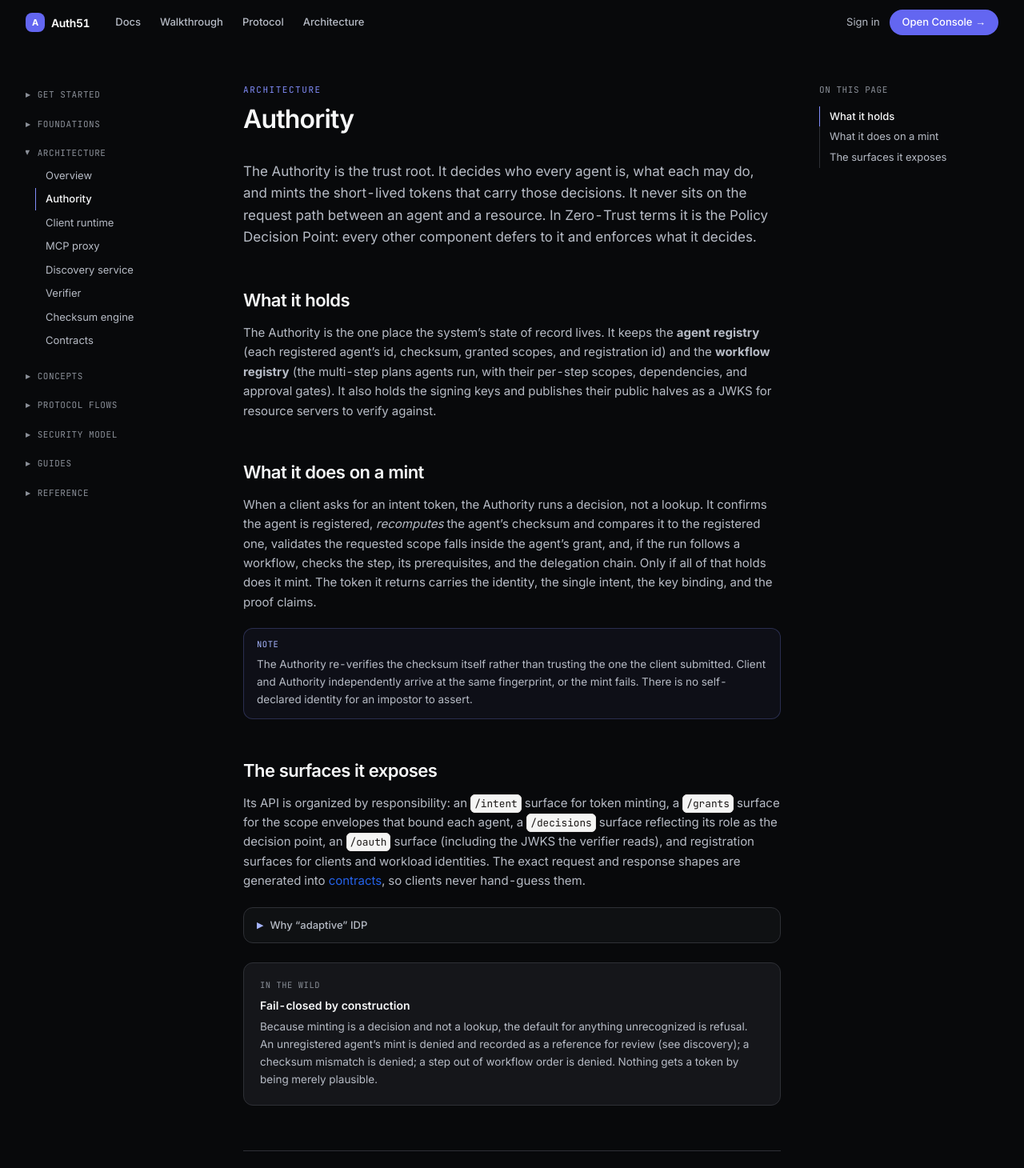
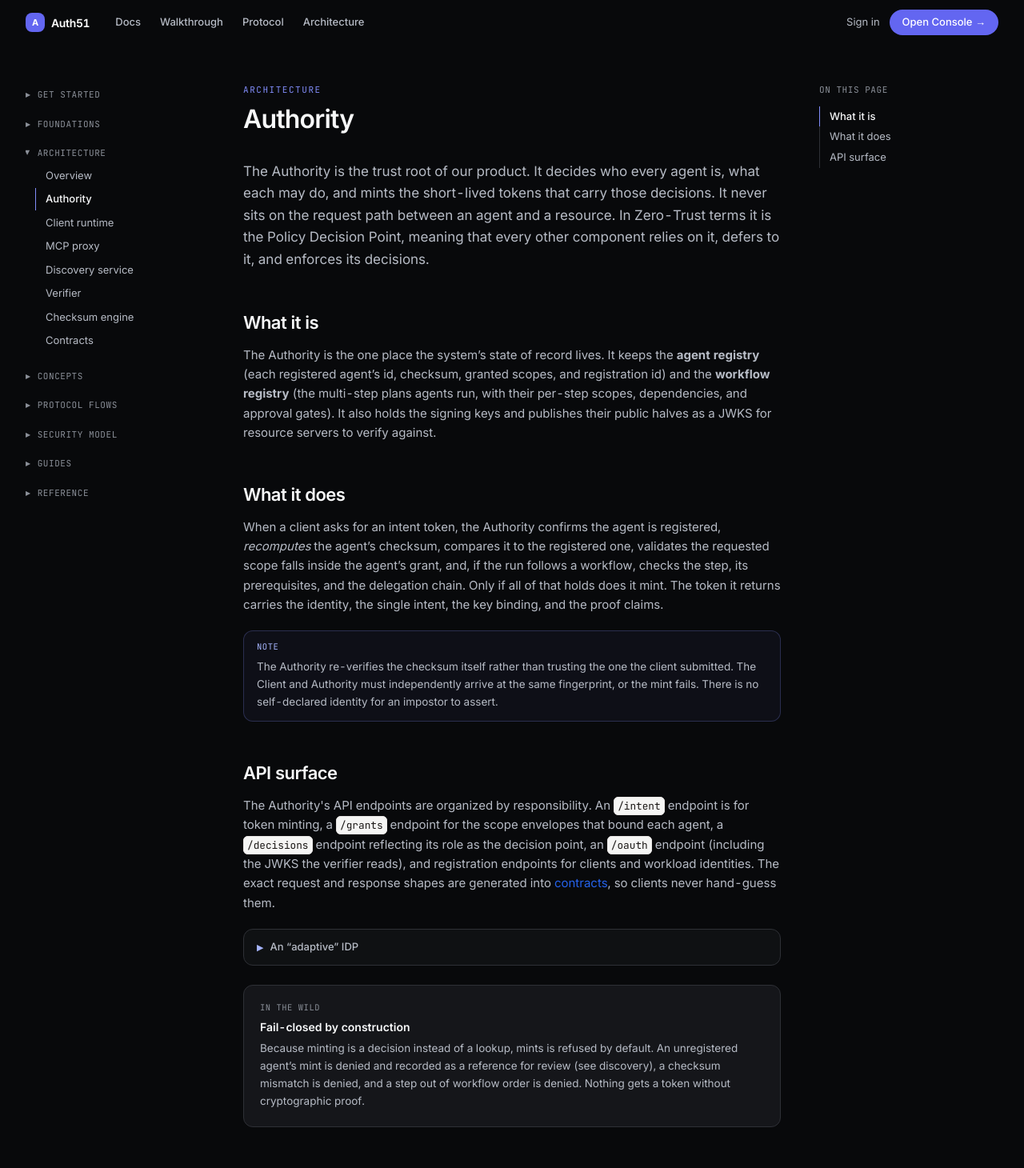
Before and after one commit to unforge-io/auth51-console, a Next.js app: page /docs/architecture/authority in a window 1280 px wide. Shown: the top 1460 px of the page at 80% size. Built offline with nearby package versions, Linux system fonts and the light colour scheme.

Commit message:
finished authority rewrite

```diff
--- a/src/app/docs/architecture/authority/page.tsx
+++ b/src/app/docs/architecture/authority/page.tsx
@@ -13,13 +13,13 @@ export default function Authority() {
       <PageTitle eyebrow="Architecture">Authority</PageTitle>
 
       <Lead>
-        The Authority is the trust root. It decides who every agent is, what each may do, and mints
+        The Authority is the trust root of our product. It decides who every agent is, what each may do, and mints
         the short-lived tokens that carry those decisions. It never sits on the request path
-        between an agent and a resource. In Zero-Trust terms it is the Policy Decision Point: every
-        other component defers to it and enforces what it decides.
+        between an agent and a resource. In Zero-Trust terms it is the Policy Decision Point, meaning that every
+        other component relies on it, defers to it, and enforces its decisions.
       </Lead>
 
-      <H2>What it holds</H2>
+      <H2>What it is</H2>
       <P>
         The Authority is the one place the system&rsquo;s state of record lives. It keeps the{' '}
         <strong>agent registry</strong> (each registered agent&rsquo;s id, checksum, granted scopes, and
@@ -28,10 +28,10 @@ export default function Authority() {
         keys and publishes their public halves as a JWKS for resource servers to verify against.
       </P>
 
-      <H2>What it does on a mint</H2>
+      <H2>What it does</H2>
       <P>
-        When a client asks for an intent token, the Authority runs a decision, not a lookup. It
-        confirms the agent is registered, <em>recomputes</em> the agent&rsquo;s checksum and compares it
+        When a client asks for an intent token, the Authority
+        confirms the agent is registered, <em>recomputes</em> the agent&rsquo;s checksum, compares it
         to the registered one, validates the requested scope falls inside the agent&rsquo;s grant, and,
         if the run follows a workflow, checks the step, its prerequisites, and the delegation chain.
         Only if all of that holds does it mint. The token it returns carries the identity, the single
@@ -40,43 +40,40 @@ export default function Authority() {
 
       <Callout>
         The Authority re-verifies the checksum itself rather than trusting the one the client
-        submitted. Client and Authority independently arrive at the same fingerprint, or the mint
+        submitted. The Client and Authority must independently arrive at the same fingerprint, or the mint
         fails. There is no self-declared identity for an impostor to assert.
       </Callout>
 
-      <H2>The surfaces it exposes</H2>
+      <H2>API surface</H2>
       <P>
-        Its API is organized by responsibility: an <code className="code-inline">/intent</code>{' '}
-        surface for token minting, a <code className="code-inline">/grants</code> surface for the
+        The Authority's API endpoints are organized by responsibility. An <code className="code-inline">/intent</code>{' '}
+        endpoint is for token minting, a <code className="code-inline">/grants</code> endpoint for the
         scope envelopes that bound each agent, a <code className="code-inline">/decisions</code>{' '}
-        surface reflecting its role as the decision point, an{' '}
-        <code className="code-inline">/oauth</code> surface (including the JWKS the verifier reads),
-        and registration surfaces for clients and workload identities. The exact request and
+        endpoint reflecting its role as the decision point, an{' '}
+        <code className="code-inline">/oauth</code> endpoint (including the JWKS the verifier reads),
+        and registration endpoints for clients and workload identities. The exact request and
         response shapes are generated into{' '}
         <a href="/docs/architecture/contracts">contracts</a>, so clients never hand-guess them.
       </P>
 
-      <Deep title="Why “adaptive” IDP">
+      <Deep title="An “adaptive” IDP">
         <P>
-          A conventional IDP issues a token once a client authenticates and moves on. The Authority
-          adapts its decision to <em>what the agent currently is</em>: because identity is a
+          A conventional IDP issues a token once a client authenticates and moves on. On the other hand, the Auth51 Authority
+          adapts its decision to <em>what the agent currently is</em>. Since identity is a
           recomputed checksum rather than a stored secret, an agent whose prompt or tools changed
-          since registration no longer matches, and the same request that succeeded yesterday fails
-          today. The decision tracks the running code, not a credential issued in the past.
+          since registration no longer matches. The decision tracks the running code, not a credential issued in the past.
         </P>
         <P className="!mb-0">
-          It is a reference implementation kept light. The trust and verification logic
-          matters more than scale here, and it is designed to be fronted by, or ported into, existing
+          It's a light reference implementation. It's designed to be fronted by, or ported into, existing
           enterprise IDPs (Okta, Auth0, Azure AD) via plugins rather than replacing them.{' '}
           <SpecRef href="/docs/reference">draft-goswami-agentic-jwt §4</SpecRef>
         </P>
       </Deep>
 
       <InTheWild title="Fail-closed by construction">
-        Because minting is a decision and not a lookup, the default for anything unrecognized is
-        refusal. An unregistered agent&rsquo;s mint is denied and recorded as a reference for review (see
-        discovery); a checksum mismatch is denied; a step out of workflow order is denied. Nothing
-        gets a token by being merely plausible.
+        Because minting is a decision instead of a lookup, mints is refused by default. An unregistered agent&rsquo;s mint is denied and recorded as a reference for review (see
+        discovery), a checksum mismatch is denied, and a step out of workflow order is denied. Nothing
+        gets a token without cryptographic proof.
       </InTheWild>
 
       <Related items={[
```
